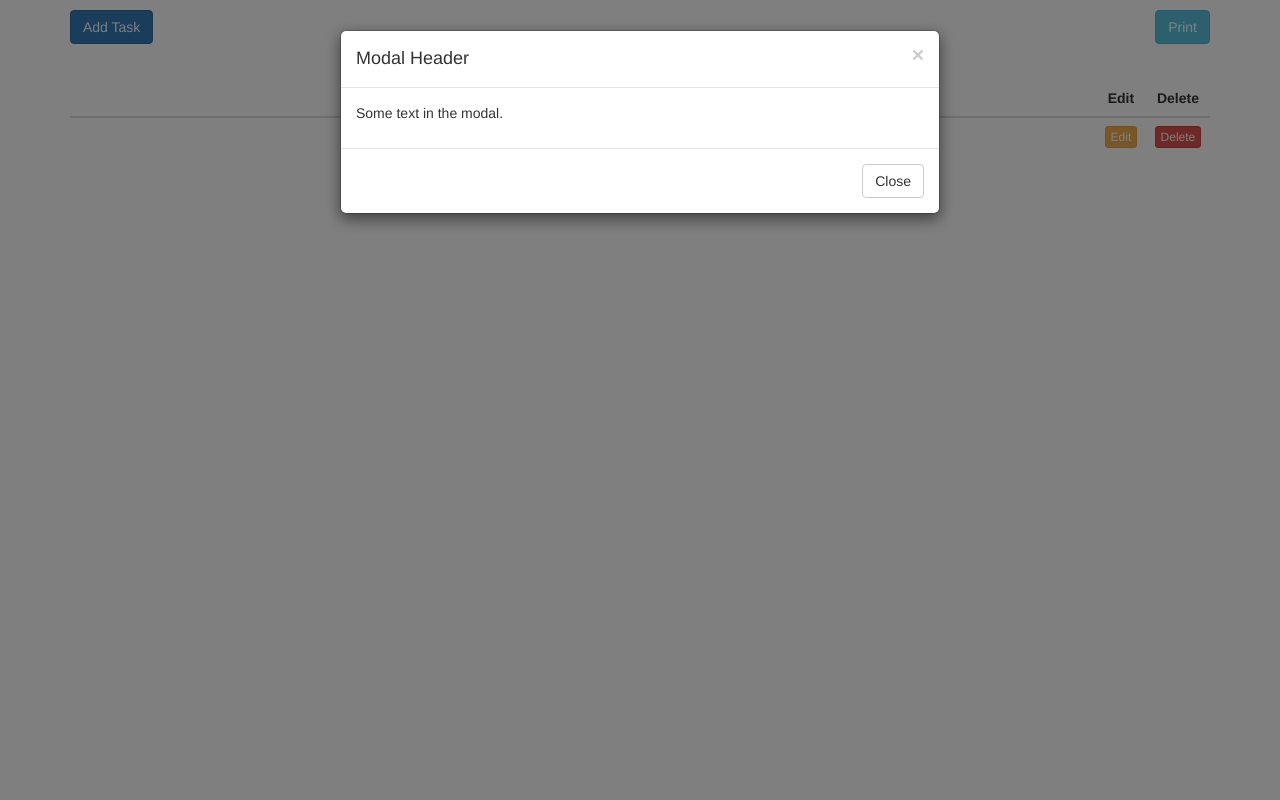
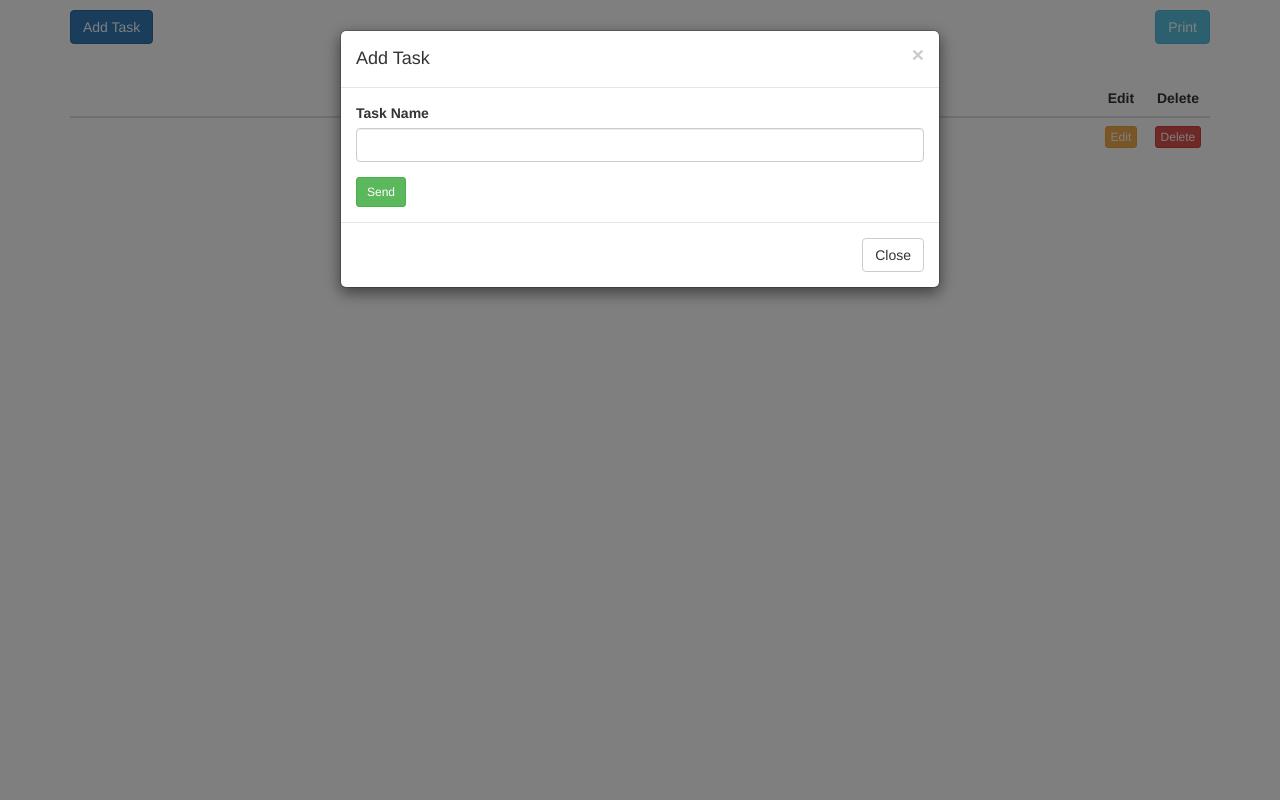
Before and after one commit to niawjunior/crud-php, a PHP site: page / in a window 1280 px wide, after a click on "Add Task". Run offline with PHP 8.4, Linux system fonts and the light colour scheme; some libraries are stand-ins or nearby versions.

Commit message:
create database (tasks)

```diff
--- /dev/null
+++ b/db.php
@@ -0,0 +1,7 @@
+<?php
+$db = new Mysqli;
+$db->connect('localhost','root','niaw2362537','tasks');
+if(!$db){
+    echo "fail";
+}
+?>
--- a/index.php
+++ b/index.php
@@ -1,4 +1,5 @@
 <!DOCTYPE html>
+<?php include("db.php");?>
 <html lang="en">
 <head>
     <meta charset="UTF-8">
@@ -14,8 +15,7 @@
 <div class="container" style="margin-top:10px;">
 <button type="button" class="btn btn-primary btn-md pull-left" data-toggle="modal" data-target="#myModal">Add Task</button>
 <button type="button" class="btn btn-info btn-md pull-right">Print</button>
-<center>
-<h1>Todo list</h1>
+<h1 align="center">Todo list</h1>
     <table class="table table-hover" style="text-align:center;">
         <thead>
             <tr>
@@ -33,14 +33,7 @@
         <td><a href="" class="btn btn-danger btn-xs">Delete</a></td>
         </tr>
     </tbody>
-
-    </table>
-</center>
-</div>
-</body>
-</html>
-
-<!-- Modal -->
+   <!-- Modal -->
   <div class="modal fade" id="myModal" role="dialog">
     <div class="modal-dialog">
 
@@ -48,10 +41,16 @@
       <div class="modal-content">
         <div class="modal-header">
           <button type="button" class="close" data-dismiss="modal">&times;</button>
-          <h4 class="modal-title">Modal Header</h4>
+          <h4 class="modal-title">Add Task</h4>
         </div>
         <div class="modal-body">
-          <p>Some text in the modal.</p>
+         <form>
+             <div class="form-group">
+                 <label for="name">Task Name</label>
+                 <input type="text" name="name" value="" class="form-control" required>
+             </div>
+             <button type="submit" class="btn btn-success btn-sm" >Send</button>
+         </form>
         </div>
         <div class="modal-footer">
           <button type="button" class="btn btn-default" data-dismiss="modal">Close</button>
@@ -60,3 +59,7 @@
 
     </div>
   </div>
+    </table>
+</div>
+</body>
+</html>
```
Also changed, not shown: tasks.sql (added, +63 -0 lines).
